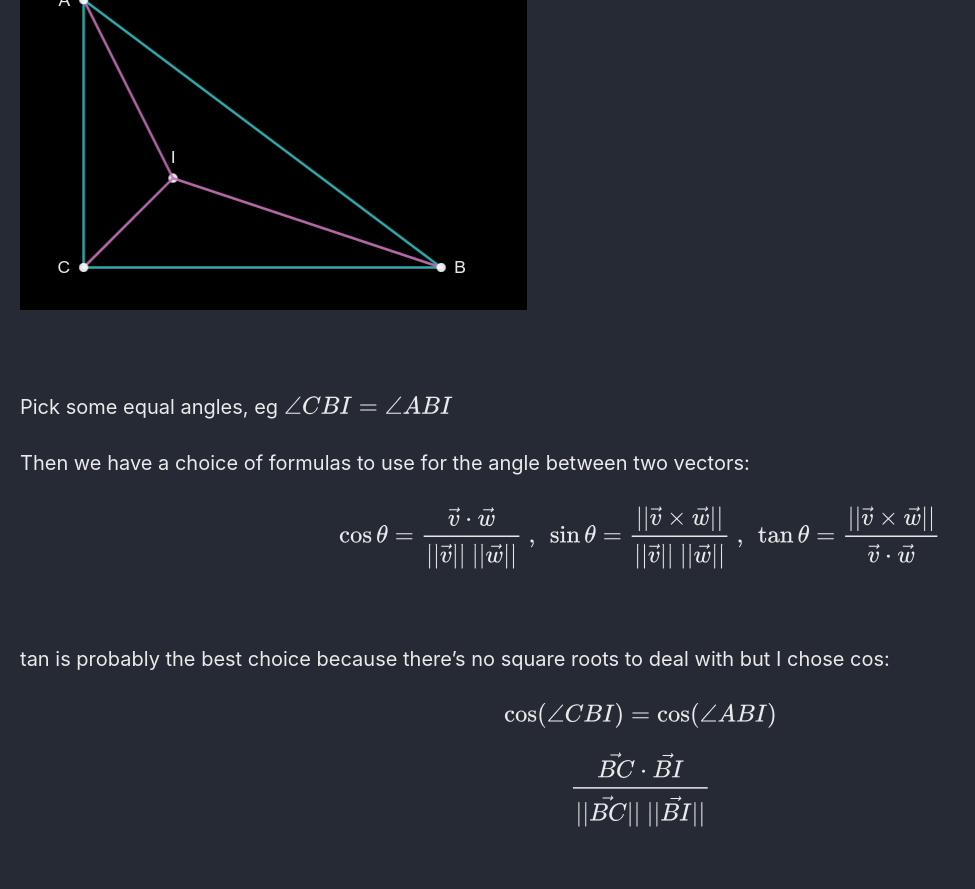
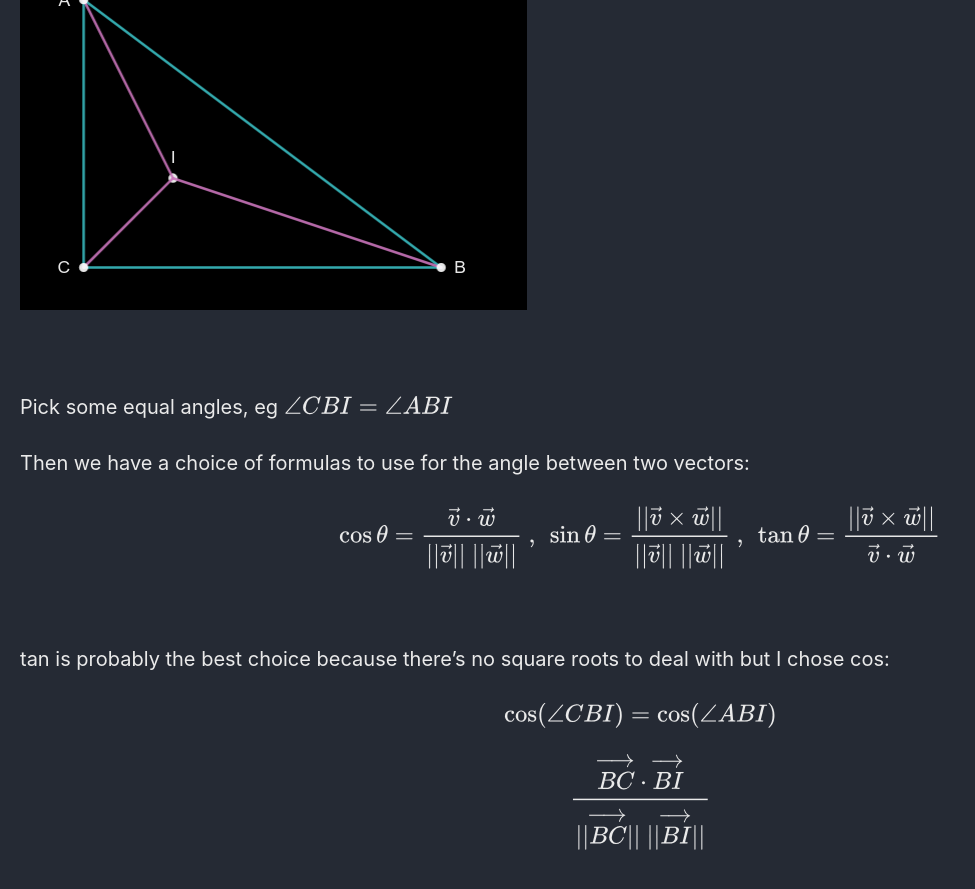
Before and after one commit to Connor-McCartney/Connor-McCartney.github.io, a Jekyll site: the page built from _pages/cryptography/other/Geometry-Hash-Balsn-CTF-2023.md, in a window 1280 px wide and 900 px high, scrolled down 14093 px. Shown: the top 889 px of the window, without its empty margins (0-975 px from the left). Built offline with Jekyll 4.4.1, drawn with Linux system fonts in a browser that asks for light colours; cached includes are drawn as plain includes.

Commit message:
Update Geometry-Hash-Balsn-CTF-2023.md

```diff
--- a/_pages/cryptography/other/Geometry-Hash-Balsn-CTF-2023.md
+++ b/_pages/cryptography/other/Geometry-Hash-Balsn-CTF-2023.md
@@ -542,4 +542,4 @@ tan is probably the best choice because there's no square roots to deal with but
 
 $$\cos (\angle CBI) = \cos (\angle ABI)$$
 
-$$\frac{\vec{BC} \cdot \vec{BI}}{||\vec{BC}|| \ ||\vec{BI}||}$$
+$$\frac{\overrightarrow{BC} \cdot \overrightarrow{BI}}{||\overrightarrow{BC}|| \ ||\overrightarrow{BI}||}$$
```
